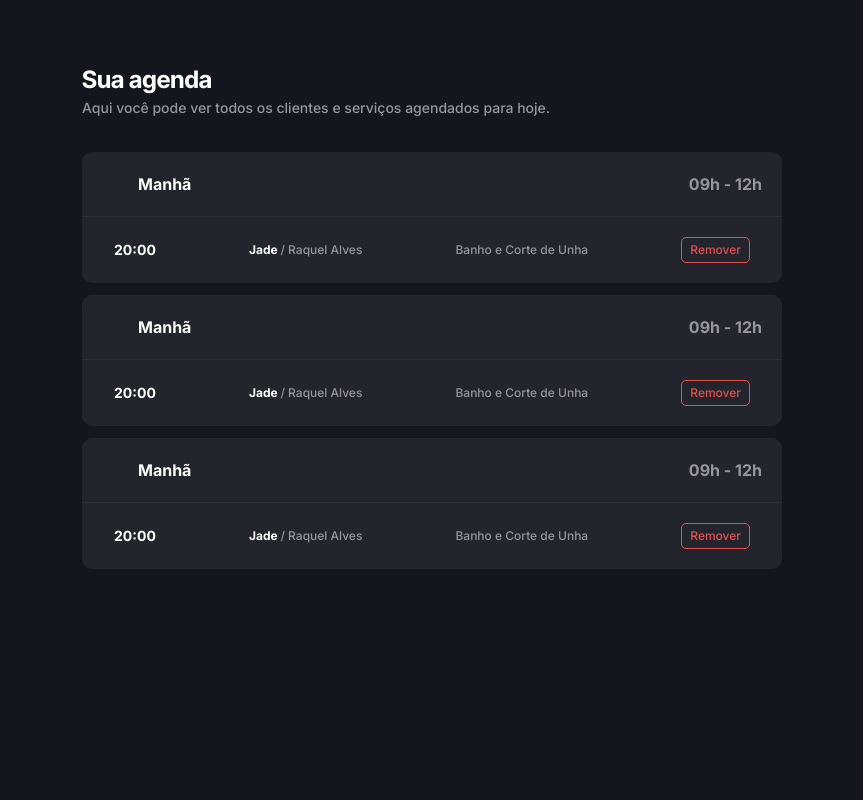
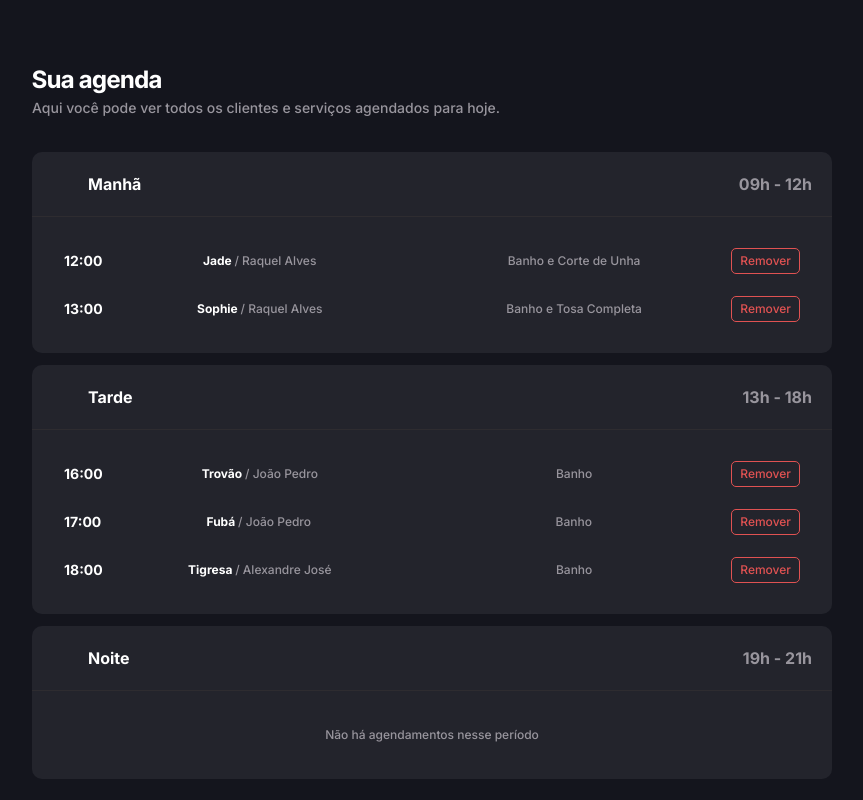
Before and after one commit to jaaum23/petshop, a Next.js app: page / in a window 1280 px wide. Shown: the whole page, without its empty margins (208-1071 px from the left). Built offline with nearby package versions, Linux system fonts and the light colour scheme.

Commit message:
feat: added schedule filter

```diff
--- a/eslint.config.mjs
+++ b/eslint.config.mjs
@@ -24,6 +24,7 @@ const eslintConfig = defineConfig([
       "no-relative-import-paths": noRelativeImportPaths,
     },
     rules: {
+      "@typescript-eslint/consistent-type-imports": "error",
       "no-relative-import-paths/no-relative-import-paths": [
         "error",
         {
--- a/src/app/page.tsx
+++ b/src/app/page.tsx
@@ -3,15 +3,15 @@ import { Period } from "@/components/periods";
 export default function Home() {
   return (
     <main className="bg-background-primary font-inter text-content-primar min-h-screen w-full">
-      <div className="mx-auto mt-16 w-175">
+      <div className="mx-auto mt-16 w-200">
         <h1 className="text-title text-content-primary font-tight">Sua agenda</h1>
         <p className="text-paragraph-medium text-content-secondary">
           Aqui você pode ver todos os clientes e serviços agendados para hoje.
         </p>
         <section className="mt-8 flex flex-col gap-3">
-          <Period />
-          <Period />
-          <Period />
+          <Period periodOfDay="morning" />
+          <Period periodOfDay="afternoon" />
+          <Period periodOfDay="evening" />
         </section>
       </div>
     </main>
--- /dev/null
+++ b/src/components/appointment-card/appointment-card.tsx
@@ -0,0 +1,37 @@
+import type { Appointment } from "@/generated/prisma/client";
+
+interface AppointmentCardsProps {
+  appointmentsArray: Appointment[];
+}
+
+export function AppointmentCard({ appointmentsArray }: AppointmentCardsProps) {
+  if (appointmentsArray.length === 0) {
+    return (
+      <div className="text-paragraph-small text-content-secondary flex h-12 items-center justify-center">
+        Não há agendamentos nesse período
+      </div>
+    );
+  }
+
+  return appointmentsArray.map((appointment) => (
+    <li key={appointment.id} className="text-content-primary flex h-12 items-center justify-between px-3">
+      <span className="text-label-medium">
+        {appointment.scheduledAt.toLocaleTimeString("pt-BR", {
+          hour: "2-digit",
+          minute: "2-digit",
+        })}
+      </span>
+      <span className="text-label-small w-full text-center">
+        {appointment.petName}{" "}
+        <span className="text-content-secondary text-paragraph-small">/ {appointment.tutorName}</span>
+      </span>
+      <span className="text-paragraph-small text-content-secondary w-full text-center">{appointment.description}</span>
+      <button
+        className="text-accent-red border-accent-red text-paragraph-small hover:bg-accent-red hover:text-content-primary
+          rounded-[5px] border px-2 py-1 transition-colors duration-200 ease-in-out"
+      >
+        Remover
+      </button>
+    </li>
+  ));
+}
--- a/src/components/periods/period.tsx
+++ b/src/components/periods/period.tsx
@@ -1,5 +1,7 @@
-import { Appointment } from "@/generated/prisma/client";
-import { Sun } from "lucide-react";
+import type { periodOfDayProps } from "@/types/periodTypes";
+import { CloudSun, Moon, Sun } from "lucide-react";
+import { AppointmentCard } from "@/components/appointment-card/appointment-card";
+import type { Appointment } from "@/generated/prisma/client";
 
 const dummyAppointments: Appointment[] = [
   {
@@ -8,42 +10,85 @@ const dummyAppointments: Appointment[] = [
     petName: "Jade",
     phone: "21990774129",
     description: "Banho e Corte de Unha",
-    scheduledAt: new Date("2026-08-20T20:00:00"),
+    scheduledAt: new Date("2026-08-20T12:00:00Z"), // 09:00
+    createdAt: new Date(),
+  },
+  {
+    id: "2",
+    tutorName: "Raquel Alves",
+    petName: "Sophie",
+    phone: "21990774129",
+    description: "Banho e Tosa Completa",
+    scheduledAt: new Date("2026-08-20T13:00:00Z"), // 10:00
+    createdAt: new Date(),
+  },
+  {
+    id: "3",
+    tutorName: "João Pedro",
+    petName: "Trovão",
+    phone: "21964603413",
+    description: "Banho",
+    scheduledAt: new Date("2026-08-20T16:00:00Z"), // 13:00
+    createdAt: new Date(),
+  },
+  {
+    id: "4",
+    tutorName: "João Pedro",
+    petName: "Fubá",
+    phone: "21964603413",
+    description: "Banho",
+    scheduledAt: new Date("2026-08-20T17:00:00Z"), // 14:00
+    createdAt: new Date(),
+  },
+  {
+    id: "5",
+    tutorName: "Alexandre José",
+    petName: "Tigresa",
+    phone: "21964942371",
+    description: "Banho",
+    scheduledAt: new Date("2026-08-20T18:00:00Z"), // 15:00
     createdAt: new Date(),
   },
 ];
 
-export function Period() {
+const getHour = (appointment: Appointment) =>
+  Number(appointment.scheduledAt.toLocaleTimeString("pt-BR", { timeZone: "America/Sao_Paulo", hour: "2-digit" }));
+
+const morningAppointments = dummyAppointments.filter(
+  (appointment) => getHour(appointment) >= 9 && getHour(appointment) < 13,
+);
+const afternoonAppointments = dummyAppointments.filter(
+  (appointment) => getHour(appointment) >= 13 && getHour(appointment) < 19,
+);
+const eveningAppointments = dummyAppointments.filter(
+  (appointment) => getHour(appointment) >= 19 && getHour(appointment) < 22,
+);
+
+export function Period({ periodOfDay }: periodOfDayProps) {
   return (
     <div className="overflow-hidden rounded-[10px]">
       <div className="bg-background-tertiary flex items-center justify-between p-5">
         <div className="flex items-center gap-3">
-          <Sun color="var(--color-accent-blue)" size={24} />
-          <span className="text-label-large text-content-primary">Manhã</span>
+          {periodOfDay === "morning" && <Sun color="var(--color-accent-blue)" size={24} />}
+          {periodOfDay === "afternoon" && <CloudSun color="var(--color-accent-orange)" size={24} />}
+          {periodOfDay === "evening" && <Moon color="var(--color-accent-yellow)" size={24} />}
+          <span className="text-label-large text-content-primary">
+            {periodOfDay === "morning" && "Manhã"}
+            {periodOfDay === "afternoon" && "Tarde"}
+            {periodOfDay === "evening" && "Noite"}
+          </span>
         </div>
-        <span className="text-label-large text-content-secondary">09h - 12h</span>
+        <span className="text-label-large text-content-secondary">
+          {periodOfDay === "morning" && "09h - 12h"}
+          {periodOfDay === "afternoon" && "13h - 18h"}
+          {periodOfDay === "evening" && "19h - 21h"}
+        </span>
       </div>
-      <div className="bg-background-tertiary border-t border-[#2E2C30] p-5">
-        <div className="text-content-primary flex items-center justify-between px-3">
-          <span className="text-label-medium">
-            {dummyAppointments[0].scheduledAt.toLocaleTimeString("pt-BR", {
-              hour: "2-digit",
-              minute: "2-digit",
-            })}
-          </span>
-          <span className="text-label-small">
-            {dummyAppointments[0].petName}{" "}
-            <span className="text-content-secondary text-paragraph-small">/ {dummyAppointments[0].tutorName}</span>
-          </span>
-          <span className="text-paragraph-small text-content-secondary">{dummyAppointments[0].description}</span>
-          <button
-            className="text-accent-red border-accent-red text-paragraph-small hover:bg-accent-red
-              hover:text-content-primary rounded-[5px] border px-2 py-1 transition-colors duration-200 ease-in-out"
-          >
-            Remover
-          </button>
-        </div>
-      </div>
+      <ul className="bg-background-tertiary border-t border-[#2E2C30] p-5">
+        {periodOfDay === "morning" && <AppointmentCard appointmentsArray={morningAppointments} />}
+        {periodOfDay === "afternoon" && <AppointmentCard appointmentsArray={afternoonAppointments} />}
+        {periodOfDay === "evening" && <AppointmentCard appointmentsArray={eveningAppointments} />}
+      </ul>
     </div>
   );
 }
--- /dev/null
+++ b/src/types/periodTypes.ts
@@ -0,0 +1,3 @@
+export interface periodOfDayProps {
+  periodOfDay?: "morning" | "afternoon" | "evening";
+}
```
